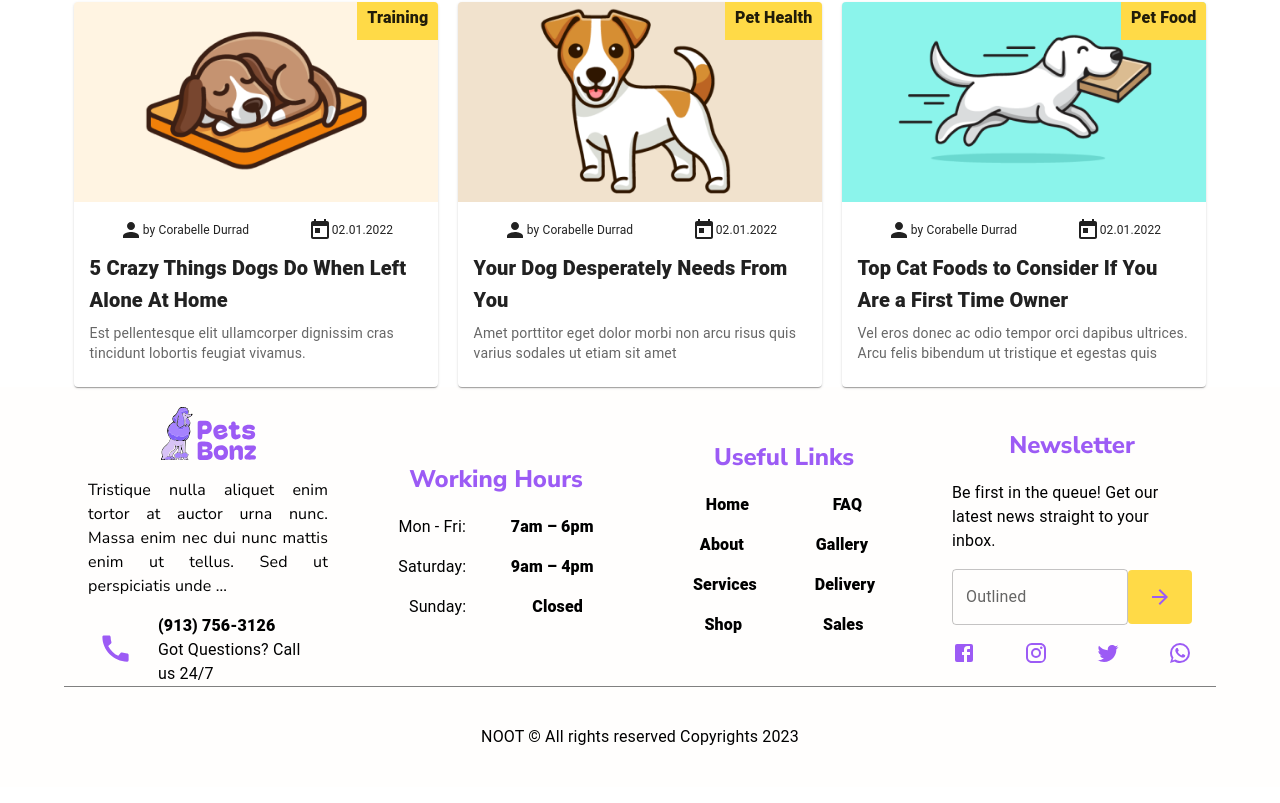
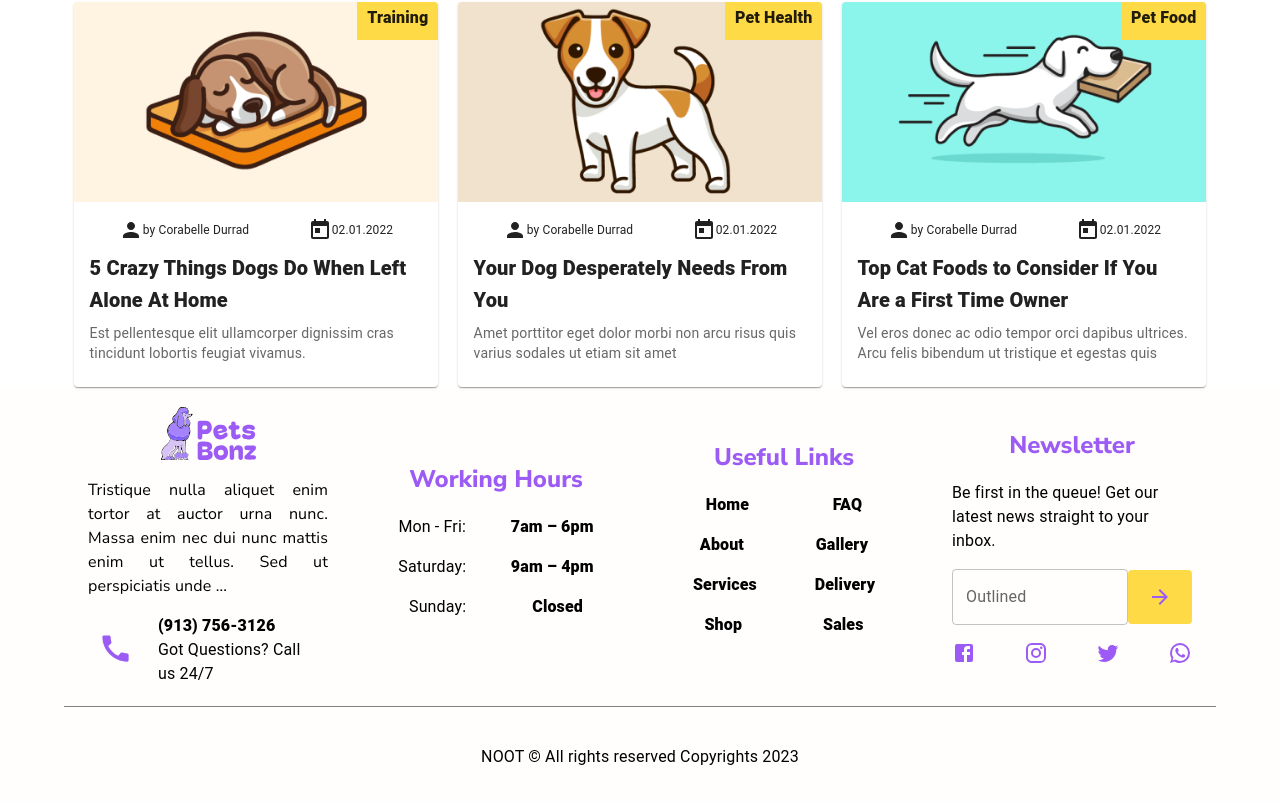
Before and after one commit to Zulker-Nien/petopia, a React (Create React App) app: page / in a window 1280 px wide. Shown: the part 4531-5334 px from the top of the page. Built offline with nearby package versions, Linux system fonts and the light colour scheme; the HTML template or start-up script is replaced by a standard one.

Commit message:
fixed footer padding

```diff
--- a/src/components/design/Footer.tsx
+++ b/src/components/design/Footer.tsx
@@ -18,6 +18,7 @@ const Footer = () => {
             md={12}
             sx={{ borderBottom: "0.3px solid gray" }}
             height={"100%"}
+            pb={"20px"}
           >
             <Grid
               container
```
